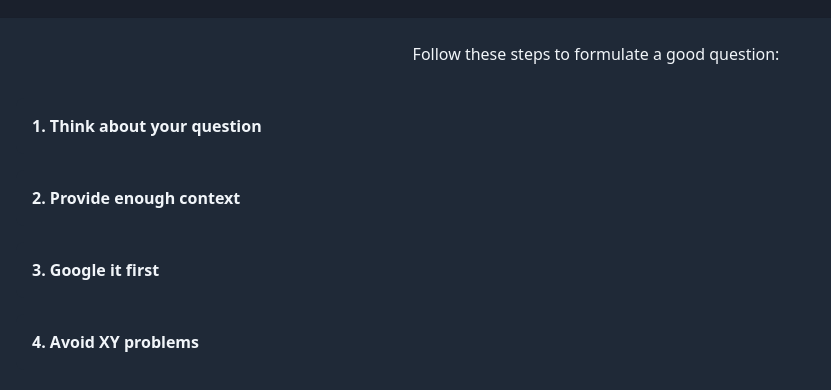
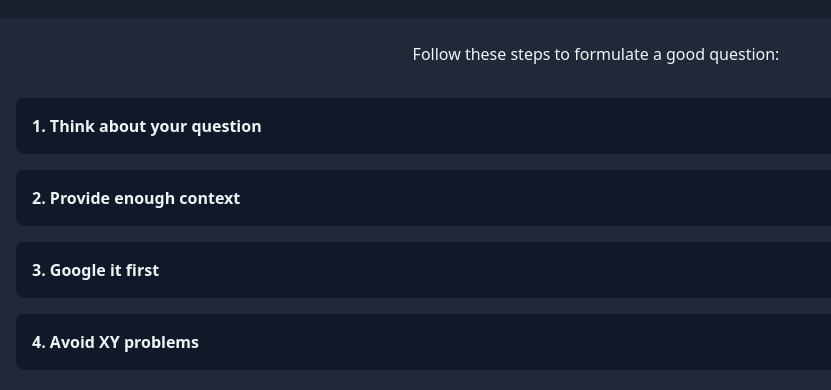
Before and after one commit to Nano112/how-to-question, a plain HTML site: page index.html in a window 1280 px wide. Shown: the part 78-468 px from the top of the page, without its empty margins (44-875 px from the left). Drawn offline with nearby package versions, Linux system fonts and the light colour scheme.

Commit message:
tweaked color

```diff
--- a/index.html
+++ b/index.html
@@ -53,7 +53,7 @@
 					x-data="{ activeIndex: -1 }"
 				>
 					<li
-						class="relative p-4 rounded-lg cursor-pointer bg-gray-800"
+						class="relative p-4 rounded-lg cursor-pointer bg-gray-900"
 						@click="activeIndex === 0 ? activeIndex = -1 : activeIndex = 0"
 					>
 						<h3 class="font-semibold">1. Think about your question</h3>
@@ -63,7 +63,7 @@
 						</p>
 					</li>
 					<li
-						class="relative p-4 bg-gray-800 rounded-lg cursor-pointer"
+						class="relative p-4 bg-gray-900 rounded-lg cursor-pointer"
 						@click="activeIndex === 1 ? activeIndex = -1 : activeIndex = 1"
 					>
 						<h3 class="font-semibold">2. Provide enough context</h3>
@@ -74,7 +74,7 @@
 						</p>
 					</li>
 					<li
-						class="relative p-4 bg-gray-800 rounded-lg cursor-pointer"
+						class="relative p-4 bg-gray-900 rounded-lg cursor-pointer"
 						@click="activeIndex === 2 ? activeIndex = -1 : activeIndex = 2"
 					>
 						<h3 class="font-semibold">3. Google it first</h3>
@@ -85,7 +85,7 @@
 						</p>
 					</li>
 					<li
-						class="relative p-4 bg-gray-800 rounded-lg cursor-pointer"
+						class="relative p-4 bg-gray-900 rounded-lg cursor-pointer"
 						@click="activeIndex === 3 ? activeIndex = -1 : activeIndex = 3"
 					>
 						<h3 class="font-semibold">4. Avoid XY problems</h3>
```
